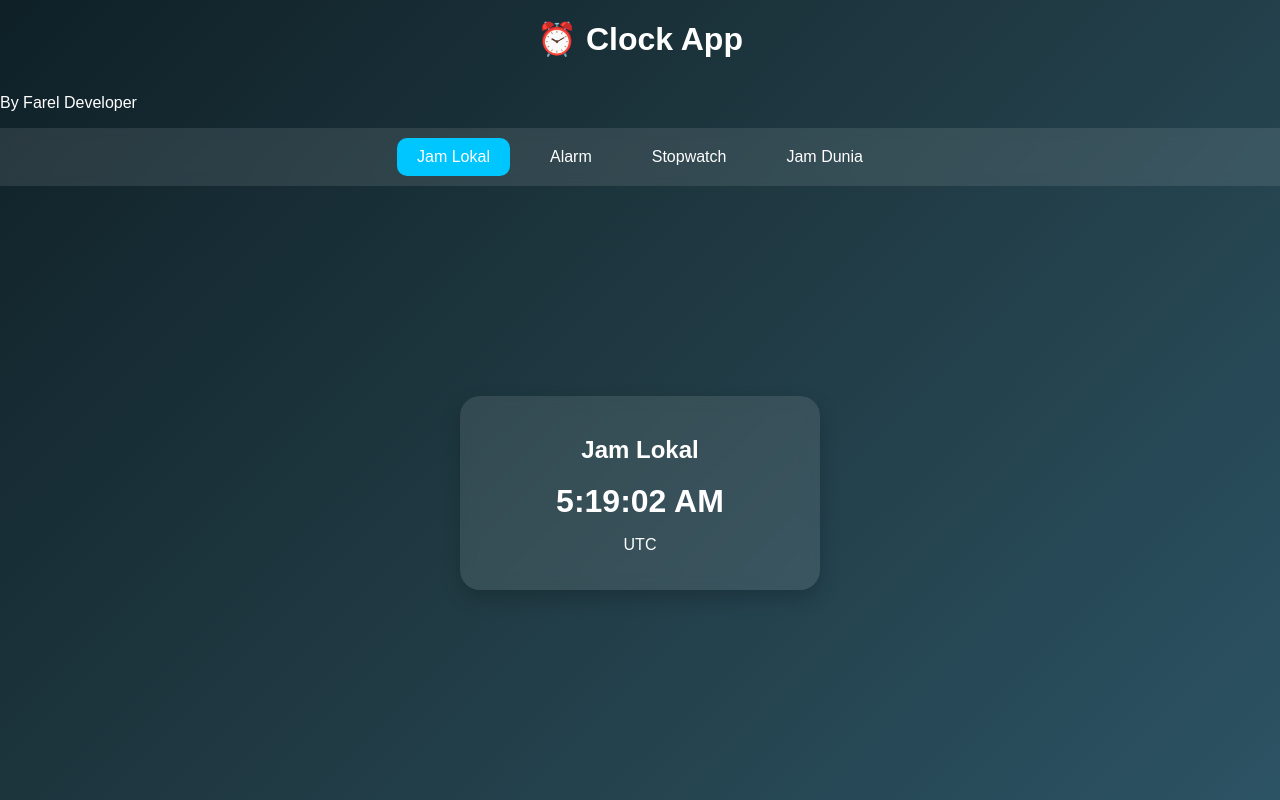
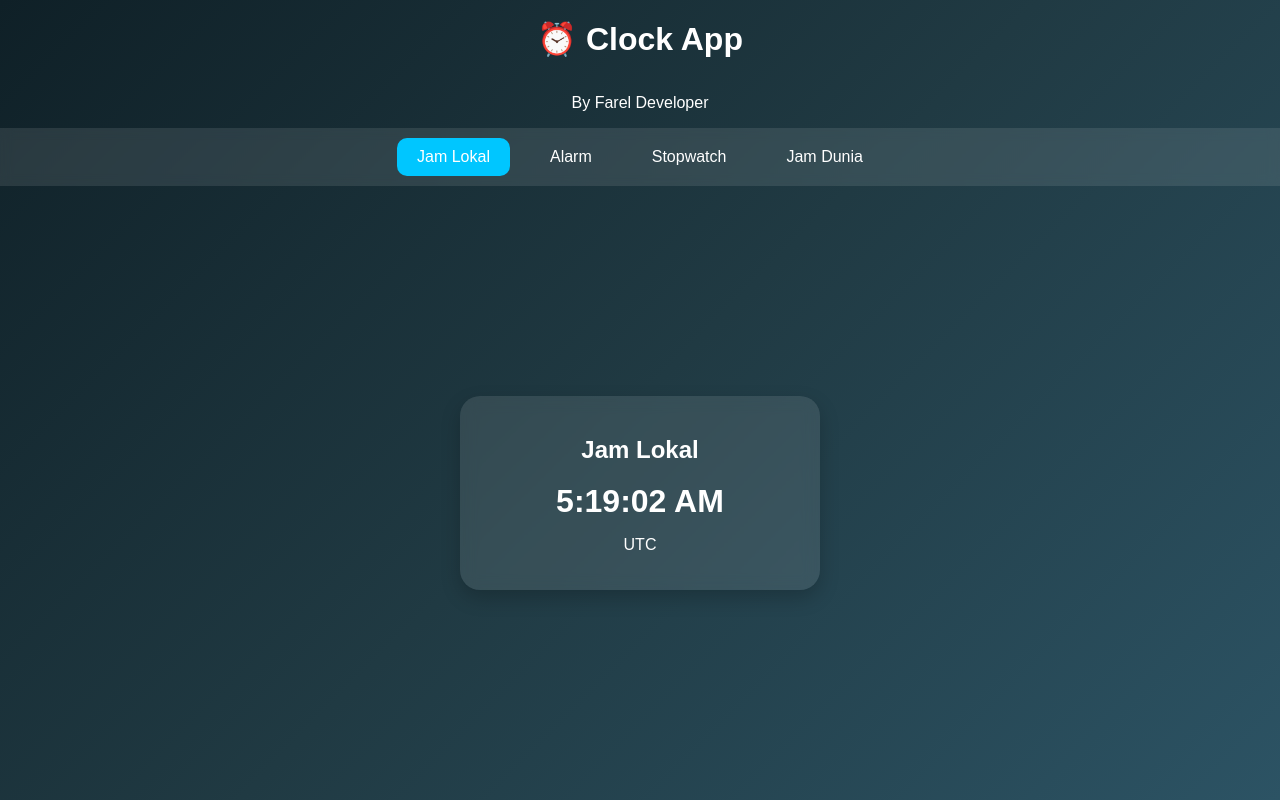
Before and after one commit to fareldev-hub/clock-app, a plain HTML site: page index.html in a window 1280 px wide. Drawn offline with Linux system fonts and the light colour scheme.

Commit message:
Update index.html

```diff
--- a/index.html
+++ b/index.html
@@ -8,7 +8,11 @@
 </head>
 <body>
   <h1>⏰ Clock App</h1>
-  <p>By Farel Developer</p>
+  <center>
+    <p>
+      By Farel Developer
+    </p>
+  </center>
 
   <nav>
     <button class="active" onclick="showContent('local', event)">Jam Lokal</button>
```
